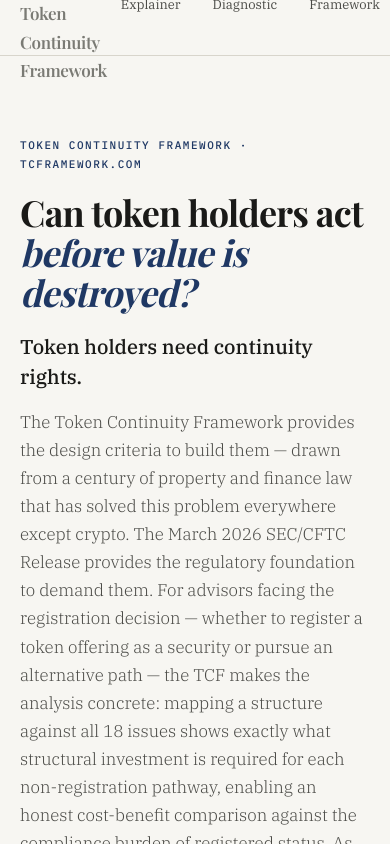
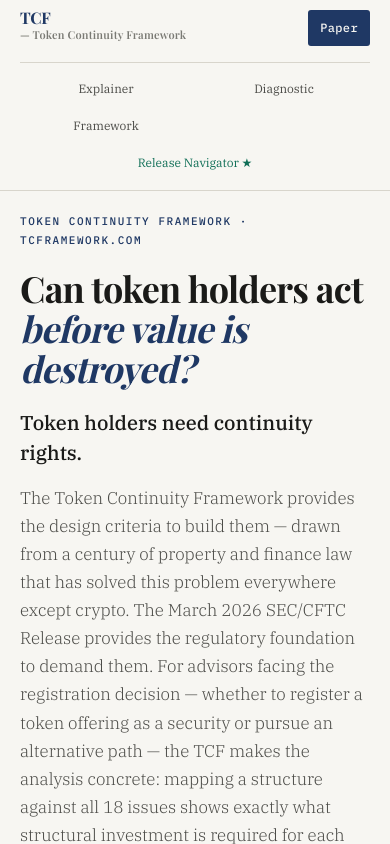
Before and after one commit to TradePaper/tcframework.com, a React (Vite) app: page / in a window 390 px wide. Shown: the top 844 px of the page. Built offline with nearby package versions, Linux system fonts and the light colour scheme.

Commit message:
Fix mobile header and prioritize paper link

```diff
--- a/src/components/Nav.tsx
+++ b/src/components/Nav.tsx
@@ -27,7 +27,8 @@
         </Link>
       </div>
       <Link className="nav-cta" to="/paper">
-        Read the paper →
+        <span className="nav-cta-desktop">Read the paper →</span>
+        <span className="nav-cta-mobile">Paper</span>
       </Link>
     </nav>
   );
--- a/src/pages/DiagnosticPage.tsx
+++ b/src/pages/DiagnosticPage.tsx
@@ -132,7 +132,7 @@
 
   return (
     <div className="page">
-      <div style={{ background: "var(--paper-dark)", borderBottom: "1px solid var(--border)", padding: "12px 40px", position: "sticky", top: "56px", zIndex: 50 }}>
+      <div style={{ background: "var(--paper-dark)", borderBottom: "1px solid var(--border)", padding: "12px 40px", position: "sticky", top: "var(--nav-offset)", zIndex: 50 }}>
         <div style={{ maxWidth: "720px", margin: "0 auto", display: "flex", alignItems: "center", gap: "16px" }}>
           <span style={{ fontFamily: "var(--t-mono)", fontSize: "11px", color: "var(--ink-light)", letterSpacing: "0.06em", flexShrink: 0 }}>{current + 1} / {QUESTIONS.length}</span>
           <div className="progress-bar" style={{ flex: 1 }}><div className="progress-fill" style={{ width: `${progress * 100}%` }} /></div>
--- a/src/styles/global.css
+++ b/src/styles/global.css
@@ -3,6 +3,7 @@
 *, *::before, *::after { box-sizing: border-box; margin: 0; padding: 0; }
 
 :root {
+  --nav-offset: 56px;
   --navy:      #1F3864;
   --navy-light:#2D4F8A;
   --navy-pale: #E8EFF7;
@@ -32,13 +33,13 @@
 }
 
 html { scroll-behavior: smooth; }
-body { background: var(--paper); color: var(--ink); font-family: var(--t-body); font-size: 16px; line-height: 1.7; -webkit-font-smoothing: antialiased; }
+body { background: var(--paper); color: var(--ink); font-family: var(--t-body); font-size: 16px; line-height: 1.7; -webkit-font-smoothing: antialiased; overflow-x: hidden; }
 ::-webkit-scrollbar { width: 6px; }
 ::-webkit-scrollbar-track { background: var(--paper); }
 ::-webkit-scrollbar-thumb { background: var(--border-mid); border-radius: 3px; }
 h1,h2,h3,h4 { font-family: var(--t-display); font-weight: 600; line-height: 1.2; color: var(--ink); }
 
-.nav { position: fixed; top: 0; left: 0; right: 0; z-index: 100; background: var(--paper); border-bottom: 1px solid var(--border); display: flex; align-items: center; justify-content: space-between; padding: 0 40px; height: 56px; }
+.nav { position: fixed; top: 0; left: 0; right: 0; z-index: 100; background: var(--paper); border-bottom: 1px solid var(--border); display: flex; align-items: center; justify-content: space-between; padding: 0 40px; height: 56px; gap: 16px; }
 .nav-brand { font-family: var(--t-display); font-size: 17px; font-weight: 700; color: var(--navy); letter-spacing: -0.02em; cursor: pointer; text-decoration: none; }
 .nav-brand span { font-weight: 400; color: var(--ink-light); }
 .nav-links { display: flex; gap: 4px; }
@@ -49,8 +50,9 @@
 .nav-link.release-link.active { background: var(--teal-pale); }
 .nav-cta { font-family: var(--t-mono); font-size: 12px; font-weight: 500; color: var(--paper); background: var(--navy); padding: 7px 16px; border-radius: var(--radius-sm); cursor: pointer; transition: background .15s; letter-spacing: 0.03em; border: none; text-decoration: none; display: inline-flex; align-items: center; }
 .nav-cta:hover { background: var(--navy-light); }
+.nav-cta-mobile { display: none; }
 
-.page { padding-top: 56px; min-height: 100vh; }
+.page { padding-top: var(--nav-offset); min-height: 100vh; }
 .container { max-width: 1100px; margin: 0 auto; padding: 0 40px; }
 .container-narrow { max-width: 760px; margin: 0 auto; padding: 0 40px; }
 
@@ -94,7 +96,7 @@
 .progress-fill { height: 100%; background: var(--navy); border-radius: 2px; transition: width 0.4s ease; }
 
 .framework-table { width: 100%; border-collapse: collapse; }
-.framework-table th { font-family: var(--t-mono); font-size: 11px; font-weight: 500; letter-spacing: 0.06em; text-transform: uppercase; color: var(--ink-light); padding: 10px 14px; border-bottom: 2px solid var(--border-mid); text-align: left; background: var(--paper); position: sticky; top: 56px; z-index: 10; }
+.framework-table th { font-family: var(--t-mono); font-size: 11px; font-weight: 500; letter-spacing: 0.06em; text-transform: uppercase; color: var(--ink-light); padding: 10px 14px; border-bottom: 2px solid var(--border-mid); text-align: left; background: var(--paper); position: sticky; top: var(--nav-offset); z-index: 10; }
 .framework-table td { padding: 13px 14px; border-bottom: 1px solid var(--border); font-size: 14px; vertical-align: top; }
 .framework-table tr:hover td { background: var(--paper-dark); }
 .framework-table tr.expanded td { background: var(--paper-dark); }
@@ -213,7 +215,16 @@
 .footnote { font-size: 13px; color: var(--ink-light); line-height: 1.55; padding-top: 20px; border-top: 1px solid var(--border); margin-top: 40px; }
 
 @media (max-width: 768px) {
-  .nav { padding: 0 20px; }
+  :root { --nav-offset: 132px; }
+  .nav { padding: 10px 20px 12px; height: auto; align-items: flex-start; flex-wrap: wrap; }
+  .nav-brand { order: 1; display: flex; flex-direction: column; gap: 2px; max-width: calc(100% - 96px); font-size: 16px; line-height: 1.05; }
+  .nav-brand span { display: block; font-size: 11px; letter-spacing: 0.02em; }
+  .nav-cta { order: 2; margin-left: auto; padding: 8px 12px; align-self: flex-start; }
+  .nav-cta-desktop { display: none; }
+  .nav-cta-mobile { display: inline; }
+  .nav-links { order: 3; width: 100%; display: grid; grid-template-columns: repeat(2, minmax(0, 1fr)); gap: 6px; padding-top: 10px; border-top: 1px solid var(--border); }
+  .nav-link { padding: 8px 10px; text-align: center; font-size: 12px; line-height: 1.25; }
+  .nav-link.release-link { grid-column: 1 / -1; }
   .container, .container-narrow { padding: 0 20px; }
   .domain-grid, .release-cat-grid { grid-template-columns: 1fr 1fr; }
   .tier-grid { grid-template-columns: 1fr; }
```
